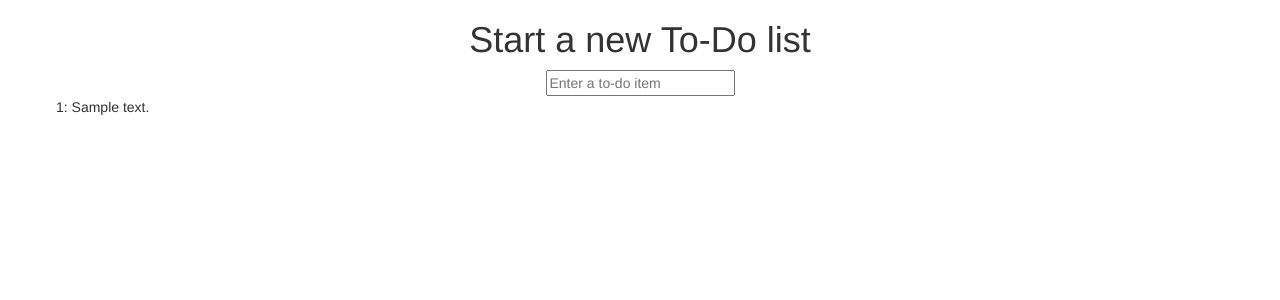
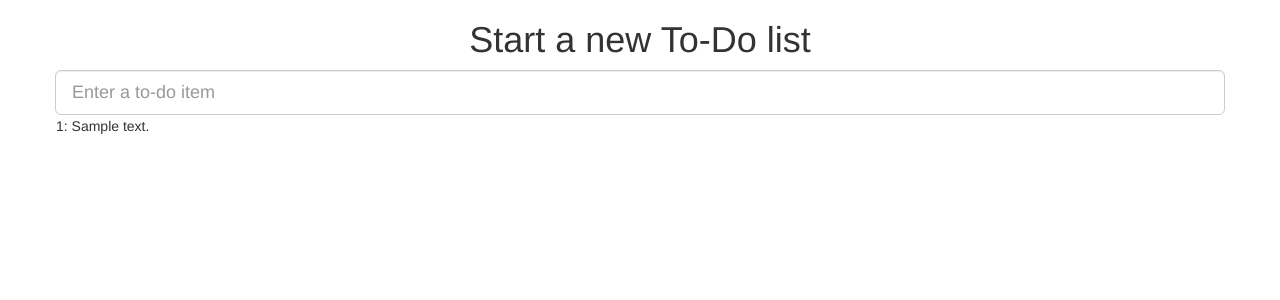
Before and after one commit to zkanda/superlist-tdd, a Django app: page /lists/1/ in a window 1280 px wide. Shown: the top 300 px of the page. Run offline with Django 3.2, Linux system fonts and the light colour scheme; tables that the repository leaves empty hold one stand-in row (values such as "Sample post").

Commit message:
add class form-control input-lg to form

```diff
--- a/lists/templates/base.html
+++ b/lists/templates/base.html
@@ -12,7 +12,7 @@
             <div class="text-center">
                 <h1>{% block header_text %}{% endblock %}</h1>
                 <form method="post" action="{% block form_action %}{% endblock  %}">
-                    <input id="id_new_item" name="item_text" placeholder="Enter a to-do item" />
+                    <input name="item_text" id="id_new_item" class="form-control input-lg" placeholder="Enter a to-do item" />
                     {% csrf_token %}
                     {% if error %}
                         <div class="form-group has-error">
```
